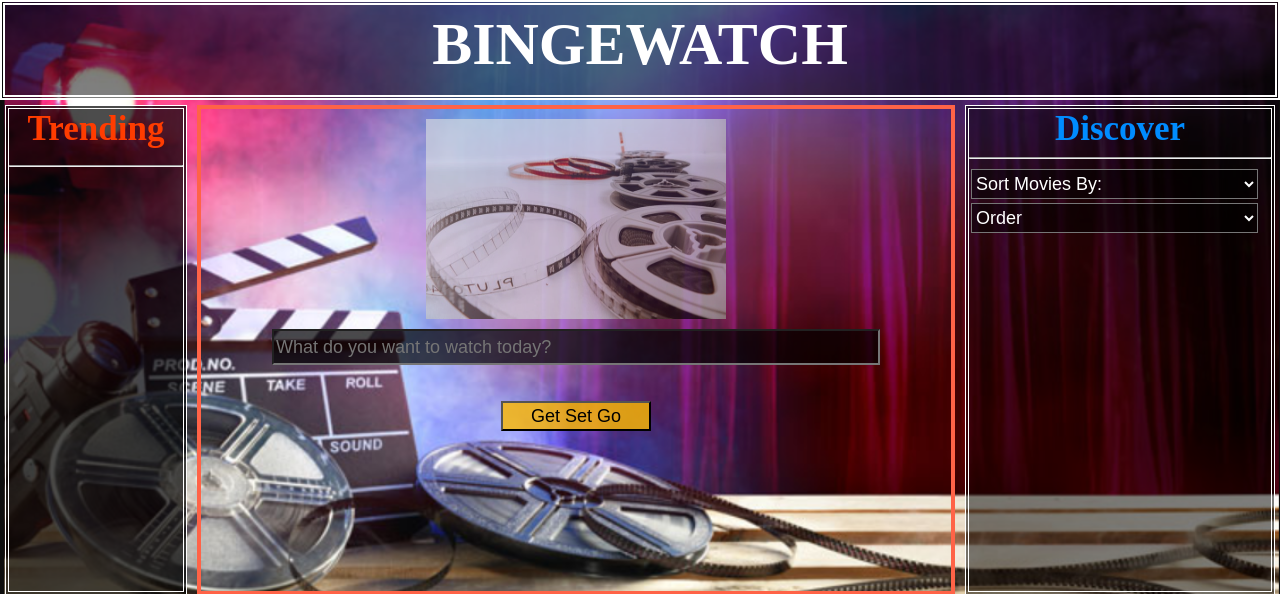
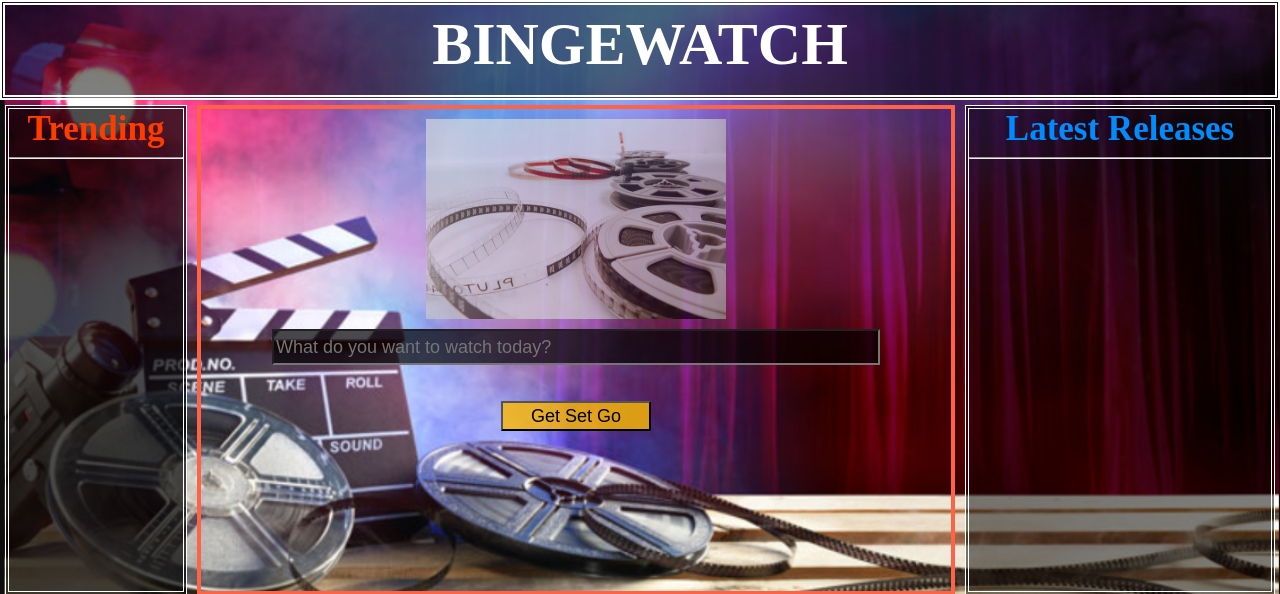
Before and after one commit to sankalpswarup/BlazingBlizzards-Hackathon, a Flask app: template templates/index.html in a window 1280 px wide. Shown: the top 594 px of the page. Run offline with Flask 2, Linux system fonts and the light colour scheme; the template is opened without the code that fills it, so the values that code supplies are empty.

Commit message:
some minor changes done

```diff
--- a/main.py
+++ b/main.py
@@ -3,15 +3,31 @@ from flask import Flask, redirect, url_for, render_template, request
 from tmdbv3api import Movie
 from tmdbv3api import Discover
 from tmdbv3api import TMDb
+import os
+from dotenv import load_dotenv
+load_dotenv()
+
+API_KEY = os.getenv('PROJECT_API_KEY')
 tmdb = TMDb()
-tmdb.api_key = '0c8cda0ec2f25eaa3eaf18991dde2e6c'
+tmdb.api_key = API_KEY
 
 
 app=Flask(__name__)
 
+@app.after_request
+def add_header(r):
+    """
+    Add headers to both force latest IE rendering engine or Chrome Frame,
+    and also to cache the rendered page for 10 minutes.
+    """
+    r.headers["Cache-Control"] = "no-cache, no-store, must-revalidate"
+    r.headers["Pragma"] = "no-cache"
+    r.headers["Expires"] = "0"
+    r.headers['Cache-Control'] = 'public, max-age=0'
+    return r
+
 
 @app.route('/')
-
 def index():
     movie=Movie()
     discover = Discover()
--- a/static/style.css
+++ b/static/style.css
@@ -26,7 +26,7 @@ h1 {
 
 
 }
-#heading_discover{
+#heading_releases {
   text-align: center;
 
   font-size: 35px;
@@ -58,7 +58,7 @@ h1 {
   align-items: center;
   margin:5px;
 }
-#discover {
+#latest_releases {
   border:double 4px white;
   grid-row-start: 2;
   grid-row-end: 5;
--- a/templates/index.html
+++ b/templates/index.html
@@ -10,11 +10,11 @@
   <div class="container">
     <h1>BINGEWATCH</h1>
     <div id="trending">
-      <h2 id="heading_trending">Trending</h2>
+      <h2 id="heading_trending">Trending</h2> <hr>
       <p style="color:white">{% autoescape false %}
         {{mov}}
     {% endautoescape %}</p>
-      <hr>
+
     </div>
 
     <form action="#" method="post" id="search">
@@ -24,7 +24,14 @@
     </form>
 
 
-      <form id="discover">
+    <div id="latest_releases">
+      <h2 id="heading_releases">Latest Releases</h2>
+      <hr>
+    </div>
+
+    <!-- DO NOT DELETE THESE COMMENTS< THEY ARE FOR FUTURE USE -->
+
+      <!--<form id="discover">
         <h2 id="heading_discover">Discover</h2>
         <hr>
         <select id="sort" name="sort" class="sort">
@@ -39,7 +46,7 @@
           <option value="asc">Ascending</option>
           <option value="desc">Descending</option>
           </select>
-      </form>
+      </form>-->
 
 
 
```
Also changed, not shown: README.md.
